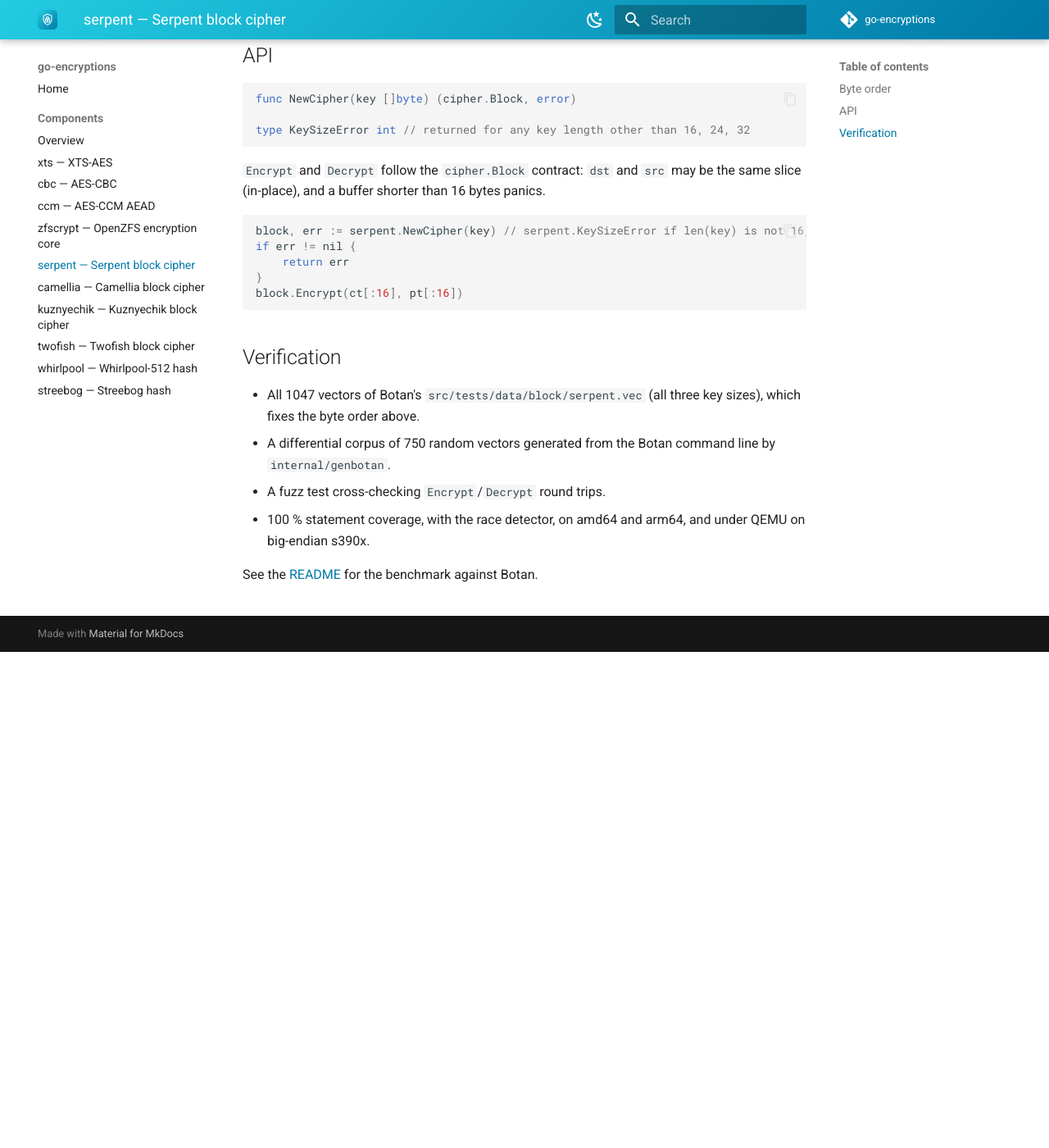
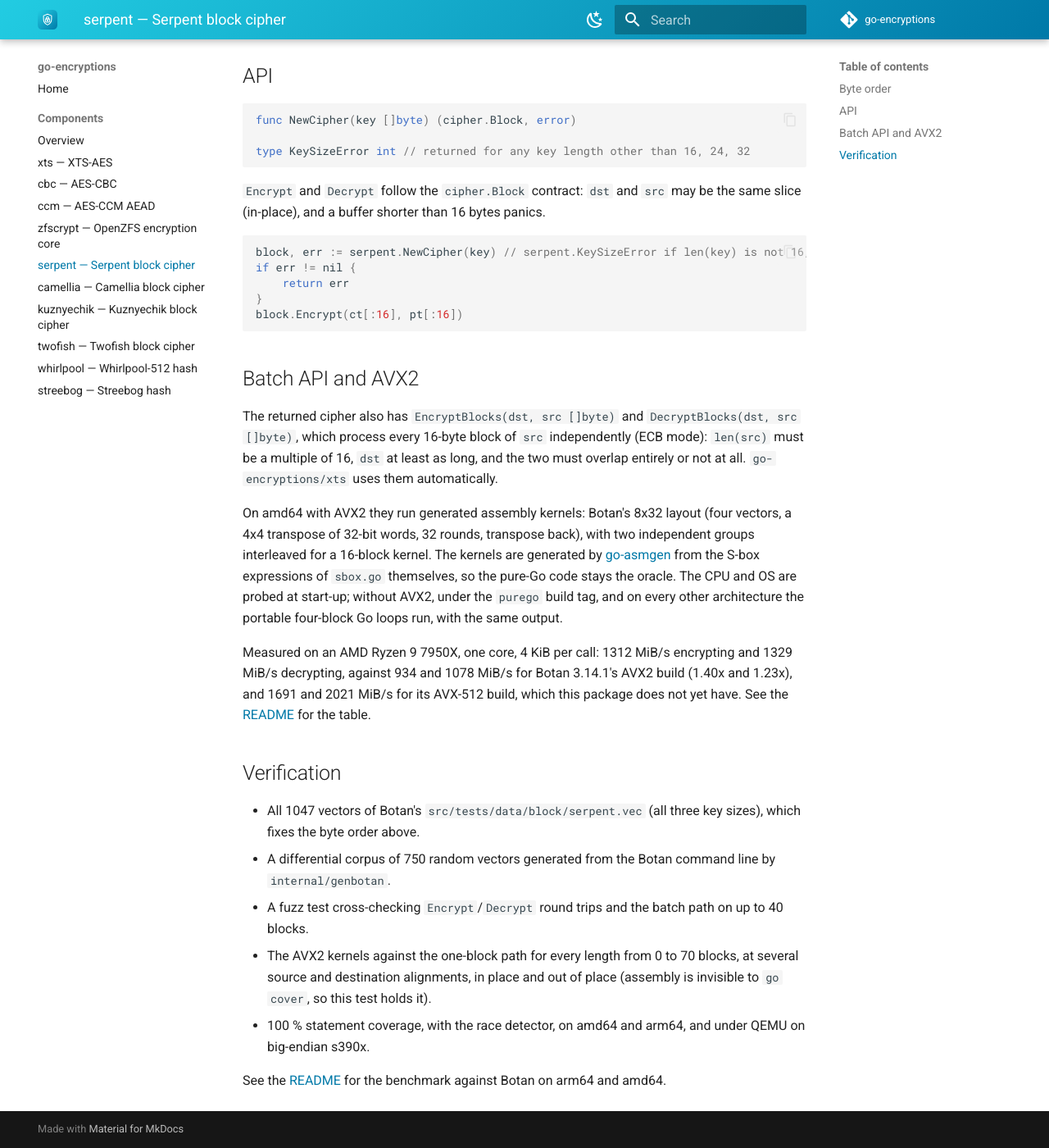
Before and after one commit to go-encryptions/docs, an MkDocs documentation site: the page built from docs/components/serpent.md, in a window 1280 px wide and 1400 px high, scrolled down 605 px. Shown: the whole window at 82% size. Built offline with MkDocs 1.6.1 and Material for MkDocs 9.7.7, drawn with Linux system fonts in a browser that asks for light colours; the version menu is left out; some of the changed text lies outside the part shown.

Commit message:
serpent page: AVX2 batch kernels and the Botan comparison (#15)
Co-authored-by: Claude Sonnet 5.5 <noreply@anthropic.com>

````diff
--- a/docs/components/serpent.md
+++ b/docs/components/serpent.md
@@ -9,8 +9,8 @@ import "github.com/go-encryptions/serpent"
 Package `serpent` implements the **Serpent** block cipher (Anderson, Biham and
 Knudsen, AES finalist) as a standard
 [`cipher.Block`](https://pkg.go.dev/crypto/cipher#Block): 16-byte blocks and
-16-, 24- or 32-byte keys. It is pure Go, bitsliced, with no cgo and no
-dependency beyond the standard library.
+16-, 24- or 32-byte keys. It is bitsliced Go with AVX2 assembly kernels on
+amd64, with no cgo and no dependency beyond the standard library.
 
 Its first consumer is VeraCrypt-volume support in `go-fde/veracrypt`, which
 needs Serpent under [`go-encryptions/xts`](https://github.com/go-encryptions/xts) with 256-bit keys.
@@ -42,15 +42,42 @@ if err != nil {
 block.Encrypt(ct[:16], pt[:16])
 ```
 
+## Batch API and AVX2
+
+The returned cipher also has `EncryptBlocks(dst, src []byte)` and
+`DecryptBlocks(dst, src []byte)`, which process every 16-byte block of `src`
+independently (ECB mode): `len(src)` must be a multiple of 16, `dst` at least as
+long, and the two must overlap entirely or not at all. `go-encryptions/xts` uses
+them automatically.
+
+On amd64 with AVX2 they run generated assembly kernels: Botan's 8x32 layout
+(four vectors, a 4x4 transpose of 32-bit words, 32 rounds, transpose back), with
+two independent groups interleaved for a 16-block kernel. The kernels are
+generated by [go-asmgen](https://github.com/go-asmgen/asmgen) from the S-box
+expressions of `sbox.go` themselves, so the pure-Go code stays the oracle. The
+CPU and OS are probed at start-up; without AVX2, under the `purego` build tag,
+and on every other architecture the portable four-block Go loops run, with the
+same output.
+
+Measured on an AMD Ryzen 9 7950X, one core, 4 KiB per call: 1312 MiB/s encrypting
+and 1329 MiB/s decrypting, against 934 and 1078 MiB/s for Botan 3.14.1's AVX2
+build (1.40x and 1.23x), and 1691 and 2021 MiB/s for its AVX-512 build, which
+this package does not yet have. See the
+[README](https://github.com/go-encryptions/serpent#readme) for the table.
+
 ## Verification
 
 - All 1047 vectors of Botan's `src/tests/data/block/serpent.vec` (all three key
   sizes), which fixes the byte order above.
 - A differential corpus of 750 random vectors generated from the Botan command
   line by `internal/genbotan`.
-- A fuzz test cross-checking `Encrypt`/`Decrypt` round trips.
+- A fuzz test cross-checking `Encrypt`/`Decrypt` round trips and the batch path
+  on up to 40 blocks.
+- The AVX2 kernels against the one-block path for every length from 0 to 70
+  blocks, at several source and destination alignments, in place and out of
+  place (assembly is invisible to `go cover`, so this test holds it).
 - 100 % statement coverage, with the race detector, on amd64 and arm64, and
   under QEMU on big-endian s390x.
 
 See the [README](https://github.com/go-encryptions/serpent#readme) for the
-benchmark against Botan.
+benchmark against Botan on arm64 and amd64.
````
Also changed, not shown: docs/components/index.md (+1 -1 lines).
